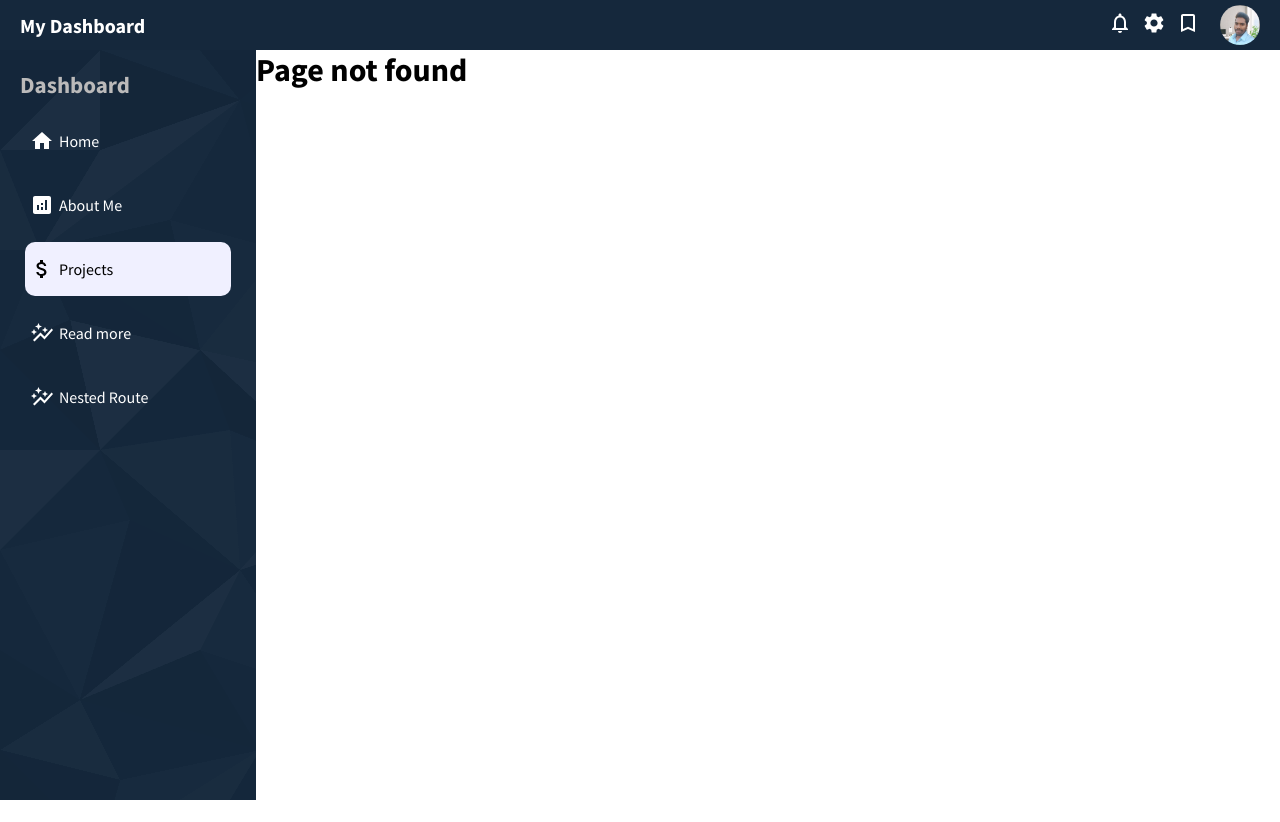
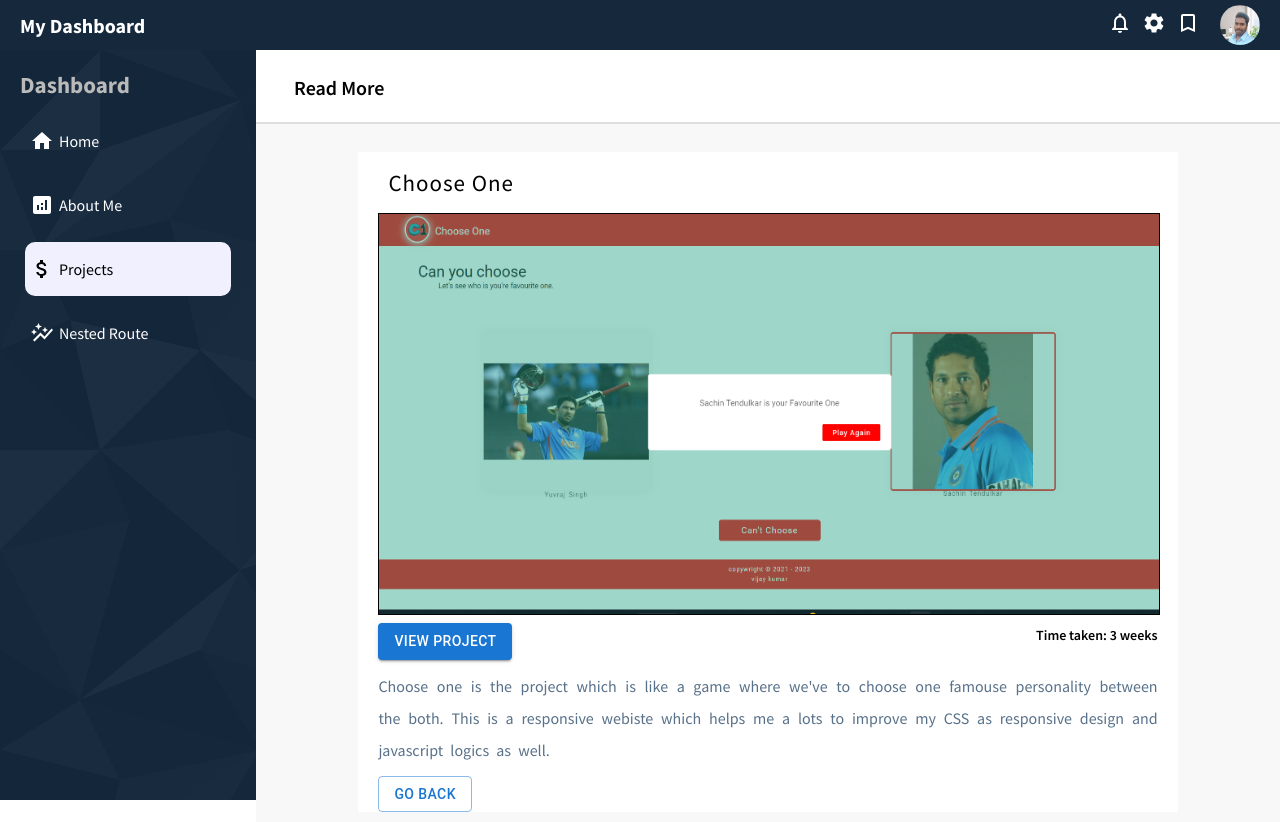
Before and after one commit to Vijaykumar308/dashboard-in-react, a React (Create React App) app: page /projects/choose-one in a window 1280 px wide. Before the commit this address had no page. Before the commit the page ends 800 px from the top, so only its background shows below. Built offline with nearby package versions, Linux system fonts and the light colour scheme.

Commit message:
read more page complete as wanted

```diff
--- a/src/App.js
+++ b/src/App.js
@@ -20,7 +20,7 @@ function App() {
           <Route path="/" element= {<Home />} />
           <Route path="/about" element= {<AboutMe />} />
           <Route path="/projects" element= {<Projects />} />
-          <Route path="/readmore" element= {<ReadMore />} />
+          <Route path="/projects/:name" element= {<ReadMore />} />
 
           <Route path="/nested-route" element= {<Nesting />}>
             <Route index element= {<Test1 />} />
--- a/src/components/Readmore/Readmore.jsx
+++ b/src/components/Readmore/Readmore.jsx
@@ -1,34 +1,32 @@
 import "./readmore.css";
-import featuedImg from "../../images/e-boots.png";
 import { Button } from "@mui/material";
 
 import { useNavigate } from "react-router-dom";
-export default function Readmore() {
+export default function Readmore(props) {
     const navigate = useNavigate();
   return (
     <div className='projects'>
         <h3 className="heading">Read More</h3>
 
         <div className="readmore-wrapper">
-            <h1 className="title">Title of the project</h1>
+            <h1 className="title">{props.title}</h1>
 
             <div className="featured-image">
-                <img src={featuedImg} alt="featured-img"/>
+                <img src={props.featuredImg} alt="featured-img"/>
             </div>
 
             <div className="readmore-contant">
                 <div className="basic-details">
-                    <span className="block">Url:
-                        <a href="https://www.google.com" target="_blank" rel="noreferrer">Web-template</a>
+                    <span className="block">
+                        <a href={props.websiteLink} target="_blank" rel="noreferrer">
+                            <Button variant="contained">View Project</Button>
+                        </a>
                     </span>
-                    <span className="block">Time taken: 2 weeks</span>
+                    <span className="block">Time taken: {props.timeTaken}</span>
                 </div>
 
                 <p className="para">
-                    Lorem ipsum dolor sit amet consectetur adipisicing elit. Veniam quas sapiente ad facere reprehenderit illum consequuntur, ab nostrum quo voluptates enim earum atque commodi vitae itaque, placeat libero velit fugit provident in consequatur repellat expedita dolore! Quae commodi velit iusto quidem tempora voluptatum, mollitia quasi officia voluptate dicta ossimus facere laboriosam voluptatum voluptates alias sequi recusandae delectus sunt unde earum dolorem
-                </p>
-                <p className="para">
-                    Lorem ipsum dolor sit amet consectetur adipisicing elit. Veniam quas sapiente ad facere reprehenderit illum consequuntur, ab nostrum quo voluptates enim earum atque commodi vitae itaque, placeat libero velit fugit provident in consequatur repellat expedita dolore! Quae commodi velit iusto quidem tempora voluptatum, mollitia quasi officia voluptate dicta ossimus facere laboriosam voluptatum voluptates alias sequi recusandae delectus sunt unde earum dolorem
+                    {props.descp}
                 </p>
                 <Button variant="outlined" onClick={()=>navigate(-1)}>Go Back</Button>
             </div>
--- a/src/components/Readmore/readmore.css
+++ b/src/components/Readmore/readmore.css
@@ -18,7 +18,7 @@
     background-color: #fff;
 }
 .featured-image{
-    height: 40vh;
+    height: 50vh;
 }
 .featured-image > *{
     width: 100%;
@@ -50,6 +50,8 @@
     color: #58718a;
     word-spacing: 4px;
     margin-top: 10px;
+    margin-bottom: 10px;
+    line-height: 2;
 }
 @media (max-width: 520px){
     .readmore-wrapper{
--- a/src/components/projects-card/ProjectCard.jsx
+++ b/src/components/projects-card/ProjectCard.jsx
@@ -1,3 +1,4 @@
+import { Link } from "react-router-dom";
 import "./projectcard.css";
 
 export default function ProjectCard(props) {
@@ -11,7 +12,9 @@ export default function ProjectCard(props) {
         <p className="project-descp">{props.projectDescription}</p>
         <div className="readmore-duration">
           <p className="project-duration">{props.duration}</p>
-          <button className="readmore-btn" id={props.url}>Read More...</button>
+          <Link to = {props.url} >
+            <button className="readmore-btn" id={props.url}>Read More...</button>
+          </Link>
         </div>
       </div>
     </div>
--- a/src/components/projects-card/projectcard.css
+++ b/src/components/projects-card/projectcard.css
@@ -30,7 +30,7 @@
 .project-descp{
     margin: 10px 0;
     display: -webkit-box;
-    -webkit-line-clamp: 3;
+    -webkit-line-clamp: 2;
     -webkit-box-orient: vertical;
     overflow: hidden;
     color: #58718a;
--- a/src/components/sidebar/Sidebar.jsx
+++ b/src/components/sidebar/Sidebar.jsx
@@ -29,12 +29,12 @@ export default function Sidebar() {
                             Projects
                         </li>
                     </NavLink>
-                    <NavLink to="readmore">
+                    {/* <NavLink to="readmore">
                         <li className="sidebarListItem">
                             <AutoGraph className="sidebar-icons" />
                             Read more
                         </li>
-                    </NavLink>
+                    </NavLink> */}
 
                     <NavLink to="nested-route">
                         <li className="sidebarListItem">
--- a/src/pages/projects/Projects.jsx
+++ b/src/pages/projects/Projects.jsx
@@ -6,36 +6,33 @@ import chooseOne from "../../images/choose-one.png";
 import gameProject from "../../images/game-project.png";
 import eboots from "../../images/e-boots.png";
 import "./projects.css"
-import { Link, Outlet } from "react-router-dom";
 
 export default function  Projects() {
   return (
     <div className='projects'>
         <h3 className="heading">Projects</h3>
       <div className="project-wrapper">
-      <Link to={"time-calculator"}>
+
         <ProjectCard
             image={timeCalculator}
             projectTitle="Time Calculator"
-            projectDescription="Time calculator is a simple app to calculate 5 days time. Basically it is used for working professinal who's has to complete their time for the week."
+            projectDescription="Time calculator is the simple web application which is helpful to calculate time.
+            Bassically..."
             duration="2 Weeks"
             url="time-calculator"
           />
-        </Link>
-
-        <Link to={"relationship"}>
-          <ProjectCard
+        <ProjectCard
             image={lavulator}
             projectTitle="Relationship"
-            projectDescription="This Project is for check the relationship. Sed ut perspiciatis unde omnis iste natus error sit voluptatem accusantium doloremque laudantium, totam rem aperiam"
+            projectDescription="This is a simple relationship check program which can be used to check the relationship pecentage. Bassically, There is a algorithm"
             duration="1 Week"
             url="relationship"
           />
-        </Link>
         <ProjectCard
           image={clgSite}
           projectTitle="College Site"
-          projectDescription="Sed ut perspiciatis unde omnis iste natus error sit voluptatem accusantium doloremque laudantium, totam rem aperiam, eaque ipsa quae ab illo inventore veritatis "
+          projectDescription="This is just webpage design which I created for improve my HTML and CSS
+          For this..."
           duration="3 Weeks"
           url="clg-site"
         />
@@ -43,24 +40,24 @@ export default function  Projects() {
         <ProjectCard
           image={chooseOne}
           projectTitle="Choose One"
-          projectDescription="Sed ut perspiciatis unde omnis iste natus error sit voluptatem accusantium doloremque laudantium, totam rem aperiam, eaque ipsa quae ab illo inventore veritatis Sed ut perspiciatis unde omnis iste natus error sit voluptatem accusantium doloremque laudantium, totam rem aperiam, eaque ipsa quae ab illo inventore veritatis "
+          projectDescription="Choose one is the project which is like a game where we've to choose one famouse personality between the both. This is a responsive "
           duration="3 Weeks"
-          url=""
+          url="choose-one"
         />
         <ProjectCard
           image={gameProject}
           projectTitle="Guess The Numbar"
-          projectDescription="Sed ut perspiciatis unde omnis iste natus error sit voluptatem accusantium doloremque laudantium, totam rem aperiam, eaque ipsa quae ab illo inventore veritatis Sed ut perspiciatis unde omnis iste natus error sit voluptatem accusantium doloremque laudantium, totam rem aperiam, eaque ipsa quae ab illo inventore veritatis "
+          projectDescription="The Guess the number project we've created a lots of time in different-differenet programming language but I thought it would greate "
           duration="2 Weeks"
-          url=""
+          url="guess-the-number"
         />
 
         <ProjectCard
           image={eboots}
           projectTitle="Web Template clone"
-          projectDescription="Sed ut perspiciatis unde omnis iste natus error sit voluptatem accusantium doloremque laudantium, totam rem aperiam, eaque ipsa quae ab illo inventore veritatis "
+          projectDescription="This website is just for practices my CSS and I improved a lot by created it. I found this template over the internet and then trying to"
           duration="1 Week"
-          url=""
+          url="web-template-clone"
         />
       </div>
     </div>
--- a/src/pages/readMore/ReadMore.jsx
+++ b/src/pages/readMore/ReadMore.jsx
@@ -1,17 +1,95 @@
 import "./read-more.css";
 import Readmore from '../../components/Readmore/Readmore'
+import { useParams } from "react-router-dom";
+
+import timeCalculator from "../../images/time-calculator.png";
+import lavulator from "../../images/lavulator.png";
+import collegeSite from "../../images/clg-site.png";
+import chooseOne from "../../images/choose-one.png";
+import guessTheNumber from "../../images/game-project.png";
+import webSiteTemplate from "../../images/e-boots.png";
 
 export default function ReadMore() {
+  const params = useParams();
   return (
     <div className='page-readmore'>
 
-        <Readmore />
-{/*
-        <Readmore />
+      {params.name === "time-calculator" &&
+        <Readmore
+          title="Time Calculator"
+          featuredImg={timeCalculator}
+          websiteLink="https://vijaykumar308.github.io/timeCalculate/"
+          timeTaken="2 weeks"
+          descp="Time calculator is the simple web application which is helpful to calculate time.
+          Bassically, it is not fully time calculator app rather, It is created for a specific use.
 
-        <Readmore />
+          This website is helpfull where we have to check wether we've completed our
+          weekly hours or not.
 
-        <Readmore /> */}
+          I created this website for used in organization where we've to complete 45 hr for a week
+          so that we can check our time is fullfilled or not."
+        />
+      }
+
+      {params.name === "relationship" &&
+        <Readmore
+        title="Relationship"
+        featuredImg={lavulator}
+        websiteLink="https://vijaykumar308.github.io/Relationship/"
+        timeTaken="1 weeks"
+        descp="This is a simple relationship check program which can be used to check the
+        relationship pecentage. Basically, There is a algorithm which is running behind it.
+        The algorithm I found one of my friend he used to calculate percentage and I thought it would be
+        good program therefore I converted that into this application."
+      />
+      }
+
+      {params.name === "clg-site" &&
+        <Readmore
+        title="College Site"
+        featuredImg={collegeSite}
+        websiteLink="https://gnduclgverka-demo.netlify.app/"
+        timeTaken="3 weeks"
+        descp="This is just webpage design which I created for improve my HTML and CSS
+        For this template I take the reference for few college websites and then
+        I create my own template and trying to design it."
+      />
+      }
+
+      {params.name === "choose-one" &&
+        <Readmore
+        title="Choose One"
+        featuredImg={chooseOne}
+        websiteLink="https://vijaykumar308.github.io/ChooseOne/"
+        timeTaken="3 weeks"
+        descp="Choose one is the project which is like a game where we've to choose
+        one famouse personality between the both. This is a responsive webiste which
+        helps me a lots to improve my CSS as responsive design and javascript logics as well."
+      />
+      }
+
+      {params.name === "guess-the-number" &&
+        <Readmore
+        title="Guess The Number"
+        featuredImg={guessTheNumber}
+        websiteLink="https://vijaykumar308.github.io/Guss-the-Number/"
+        timeTaken="2 weeks"
+        descp="The Guess the number project we've created a lots of time in different-differenet programming
+        language but I thought it would greate to be in GUI mode so that It can be a fun."
+      />
+      }
+
+      {params.name === "web-template-clone" &&
+        <Readmore
+        title="Web Template Clone"
+        featuredImg={webSiteTemplate}
+        websiteLink="https://eboost-webdesign.netlify.app/"
+        timeTaken="1 weeks"
+        descp="This website is just for practices my CSS and I improved a lot by created it.
+        I found this template over the internet and then trying to clone it. Its helps me
+        a lots to improve my CSS and desiging skills."
+      />
+      }
     </div>
   )
 }
```
